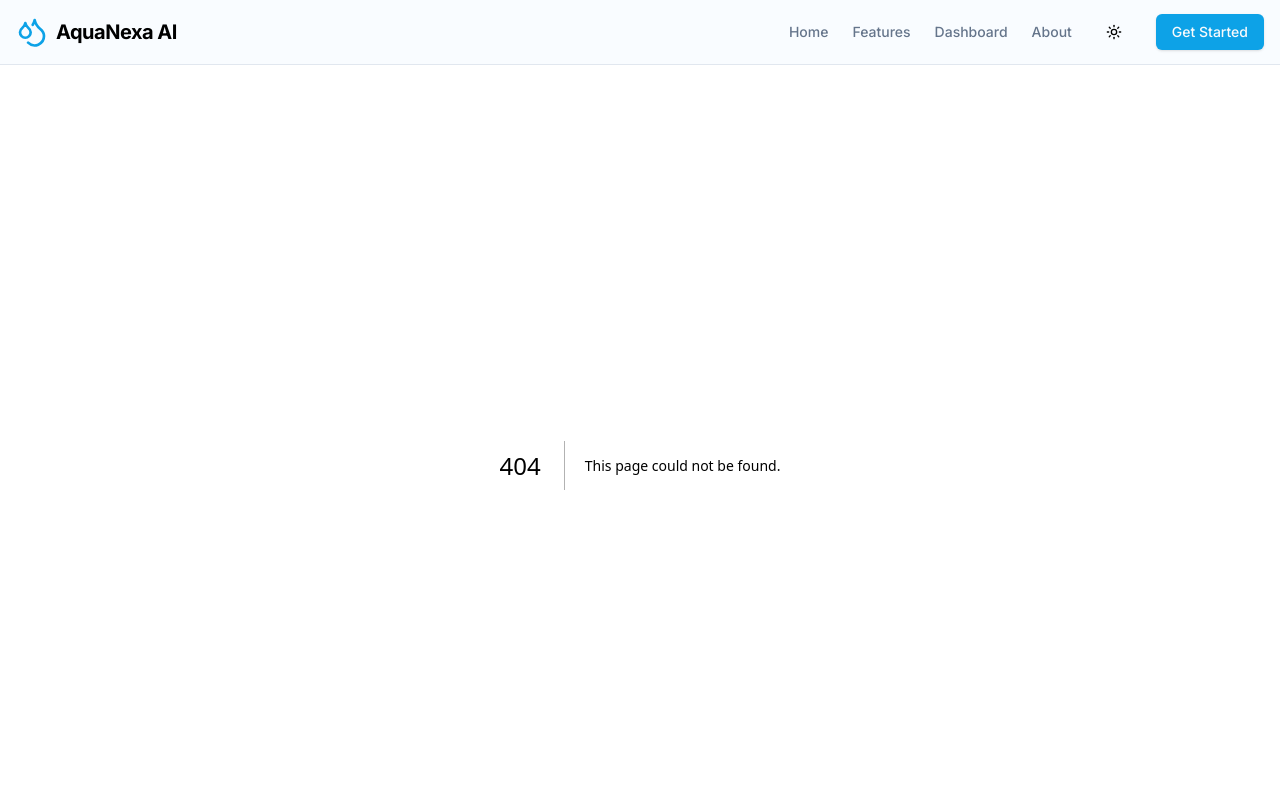
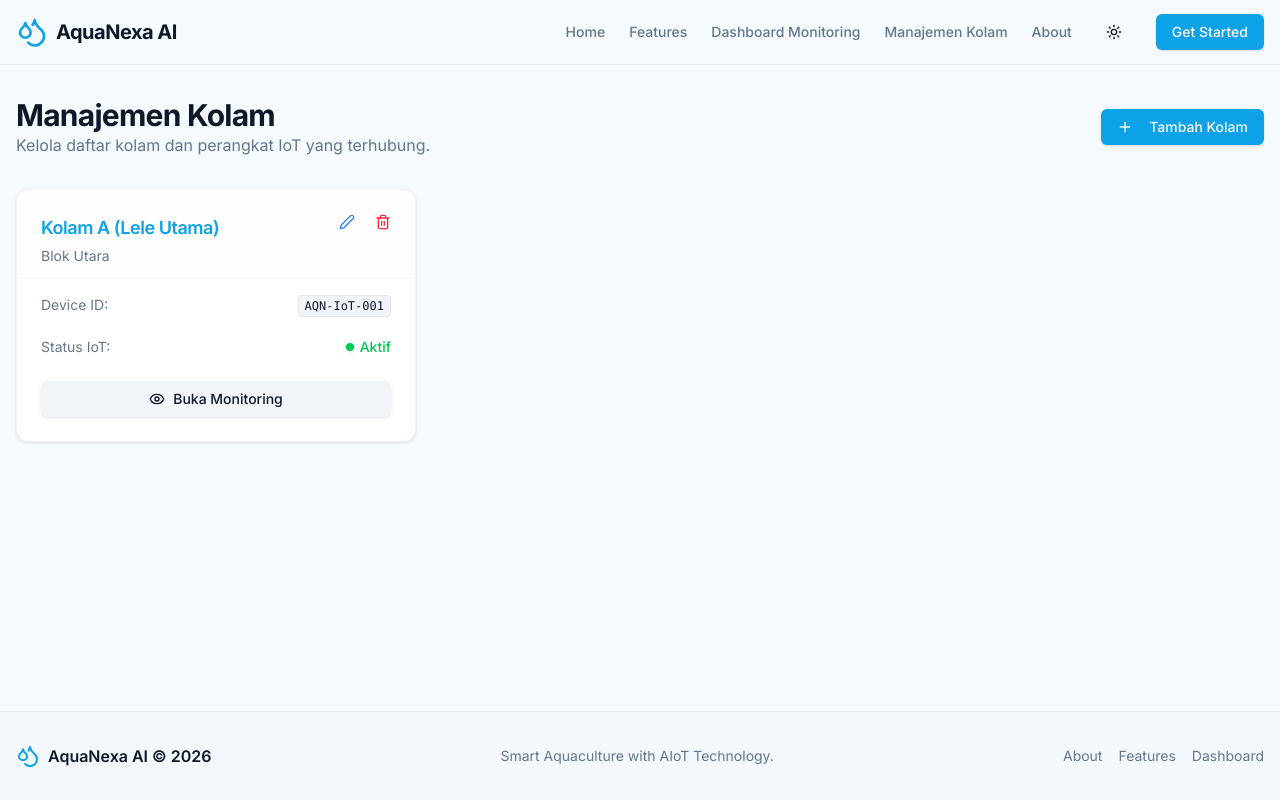
Before and after one commit to Naditya206/AquaVion, a Next.js app: page /dashboard/kolam in a window 1280 px wide. Before the commit this address had no page. Shown: the top 800 px of the page. Built offline with nearby package versions, Linux system fonts and the light colour scheme.

Commit message:
feat: menambah halaman crud manajemen kolam dan update navbar

```diff
--- /dev/null
+++ b/src/app/dashboard/kolam/page.tsx
@@ -0,0 +1,202 @@
+"use client"
+
+import { useState, useEffect } from "react"
+import { Card, CardContent, CardDescription, CardHeader, CardTitle } from "@/components/ui/card"
+import { Button } from "@/components/ui/button"
+import { Plus, Edit2, Trash2, Check, X, Eye } from "lucide-react"
+import Link from "next/link"
+
+type Kolam = {
+  id: string
+  name: string
+  location: string
+  device_id: string
+  created_at: string
+}
+
+export default function KolamManagementPage() {
+  const [kolamList, setKolamList] = useState<Kolam[]>([])
+  const [isAdding, setIsAdding] = useState(false)
+  const [editingId, setEditingId] = useState<string | null>(null)
+
+  const [formData, setFormData] = useState({ name: "", location: "", device_id: "" })
+
+  useEffect(() => {
+    // Load from local storage on mount
+    const saved = localStorage.getItem("aquanexa_kolam_list")
+    if (saved) {
+      setKolamList(JSON.parse(saved))
+    } else {
+      // initial mock
+      const mockList = [
+        { id: "1", name: "Kolam A (Lele Utama)", location: "Blok Utara", device_id: "AQN-IoT-001", created_at: new Date().toISOString() }
+      ]
+      setKolamList(mockList)
+      localStorage.setItem("aquanexa_kolam_list", JSON.stringify(mockList))
+    }
+  }, [])
+
+  const handleSave = () => {
+    if (!formData.name.trim()) return
+
+    let updatedList;
+    if (editingId) {
+      updatedList = kolamList.map(k => k.id === editingId ? { ...k, ...formData } : k)
+    } else {
+      const newKolam: Kolam = {
+        id: Date.now().toString(),
+        name: formData.name,
+        location: formData.location,
+        device_id: formData.device_id,
+        created_at: new Date().toISOString()
+      }
+      updatedList = [...kolamList, newKolam]
+    }
+
+    setKolamList(updatedList)
+    localStorage.setItem("aquanexa_kolam_list", JSON.stringify(updatedList))
+    resetForm()
+  }
+
+  const handleDelete = (id: string) => {
+    if (!confirm("Apakah Anda yakin ingin menghapus kolam ini?")) return;
+    const updatedList = kolamList.filter(k => k.id !== id)
+    setKolamList(updatedList)
+    localStorage.setItem("aquanexa_kolam_list", JSON.stringify(updatedList))
+  }
+
+  const handleEdit = (k: Kolam) => {
+    setEditingId(k.id)
+    setFormData({ name: k.name, location: k.location, device_id: k.device_id })
+    setIsAdding(true)
+  }
+
+  const resetForm = () => {
+    setFormData({ name: "", location: "", device_id: "" })
+    setIsAdding(false)
+    setEditingId(null)
+  }
+
+  return (
+    <div className="container mx-auto px-4 py-8 max-w-7xl flex-1">
+      <div className="flex flex-col md:flex-row justify-between items-start md:items-center mb-8 gap-4">
+        <div>
+          <h1 className="text-3xl font-bold tracking-tight">Manajemen Kolam</h1>
+          <p className="text-muted-foreground">Kelola daftar kolam dan perangkat IoT yang terhubung.</p>
+        </div>
+        {!isAdding && (
+          <Button onClick={() => setIsAdding(true)}>
+            <Plus className="mr-2 h-4 w-4" /> Tambah Kolam
+          </Button>
+        )}
+      </div>
+
+      {isAdding && (
+        <Card className="mb-8 border-primary">
+          <CardHeader>
+            <CardTitle>{editingId ? "Edit Kolam" : "Tambah Kolam Baru"}</CardTitle>
+            <CardDescription>Masukkan detail identitas kolam di bawah ini.</CardDescription>
+          </CardHeader>
+          <CardContent>
+            <div className="grid grid-cols-1 md:grid-cols-3 gap-4 mb-4">
+              <div className="space-y-2">
+                <label className="text-sm font-medium">Nama Kolam</label>
+                <input
+                  type="text"
+                  value={formData.name}
+                  onChange={(e) => setFormData({...formData, name: e.target.value})}
+                  className="w-full flex h-10 rounded-md border border-input bg-background px-3 py-2 text-sm ring-offset-background placeholder:text-muted-foreground focus-visible:outline-none focus-visible:ring-2 focus-visible:ring-ring"
+                  placeholder="Misal: Kolam Lele Pembibitan"
+                />
+              </div>
+              <div className="space-y-2">
+                <label className="text-sm font-medium">Lokasi</label>
+                <input
+                  type="text"
+                  value={formData.location}
+                  onChange={(e) => setFormData({...formData, location: e.target.value})}
+                  className="w-full flex h-10 rounded-md border border-input bg-background px-3 py-2 text-sm ring-offset-background placeholder:text-muted-foreground focus-visible:outline-none focus-visible:ring-2 focus-visible:ring-ring"
+                  placeholder="Misal: Blok Selatan"
+                />
+              </div>
+              <div className="space-y-2">
+                <label className="text-sm font-medium">ID Alat (Device ID IoT)</label>
+                <input
+                  type="text"
+                  value={formData.device_id}
+                  onChange={(e) => setFormData({...formData, device_id: e.target.value})}
+                  className="w-full flex h-10 rounded-md border border-input bg-background px-3 py-2 text-sm ring-offset-background placeholder:text-muted-foreground focus-visible:outline-none focus-visible:ring-2 focus-visible:ring-ring"
+                  placeholder="Misal: AQN-IOT-002"
+                />
+              </div>
+            </div>
+            <div className="flex gap-2">
+              <Button onClick={handleSave}>
+                <Check className="mr-2 h-4 w-4" /> Simpan
+              </Button>
+              <Button variant="outline" onClick={resetForm}>
+                <X className="mr-2 h-4 w-4" /> Batal
+              </Button>
+            </div>
+          </CardContent>
+        </Card>
+      )}
+
+      {kolamList.length === 0 ? (
+        <div className="text-center p-12 border rounded-lg bg-muted/20">
+          <p className="text-muted-foreground">Belum ada kolam yang ditambahkan.</p>
+        </div>
+      ) : (
+        <div className="grid grid-cols-1 md:grid-cols-2 lg:grid-cols-3 gap-6">
+          {kolamList.map((k) => (
+            <Card key={k.id} className="flex flex-col transition-all hover:shadow-md border-border/50">
+              <CardHeader className="pb-3 border-b border-border/20 bg-muted/10">
+                <div className="flex justify-between items-start">
+                  <div>
+                    <CardTitle className="text-lg text-primary">{k.name}</CardTitle>
+                    <CardDescription className="mt-1 flex items-center gap-1">
+                      {k.location || 'Tidak ada lokasi spesifik'}
+                    </CardDescription>
+                  </div>
+                  <div className="flex gap-1 -mr-2 -mt-2">
+                    <Button variant="ghost" size="icon" onClick={() => handleEdit(k)} className="h-8 w-8 text-blue-500 hover:text-blue-600 hover:bg-blue-50 dark:hover:bg-blue-950">
+                      <Edit2 className="h-4 w-4" />
+                    </Button>
+                    <Button variant="ghost" size="icon" onClick={() => handleDelete(k.id)} className="h-8 w-8 text-red-500 hover:text-red-600 hover:bg-red-50 dark:hover:bg-red-950">
+                      <Trash2 className="h-4 w-4" />
+                    </Button>
+                  </div>
+                </div>
+              </CardHeader>
+              <CardContent className="pt-4 flex-1 flex flex-col justify-between">
+                <div className="space-y-3 text-sm flex-1">
+                  <div className="flex justify-between pb-2">
+                    <span className="text-muted-foreground">Device ID:</span>
+                    <span className="font-mono text-xs bg-muted px-1.5 py-0.5 rounded-sm border">{k.device_id || 'Belum di-set'}</span>
+                  </div>
+                  <div className="flex justify-between">
+                    <span className="text-muted-foreground">Status IoT:</span>
+                    <span className="text-green-500 font-medium flex items-center gap-1.5">
+                      <span className="relative flex h-2 w-2">
+                        <span className="animate-ping absolute inline-flex h-full w-full rounded-full bg-green-400 opacity-75"></span>
+                        <span className="relative inline-flex rounded-full h-2 w-2 bg-green-500"></span>
+                      </span>
+                      Aktif
+                    </span>
+                  </div>
+                </div>
+                <div className="mt-6 pt-0">
+                  <Link href={`/dashboard?kolam=${k.id}`} className="w-full">
+                    <Button variant="secondary" className="w-full gap-2">
+                      <Eye className="h-4 w-4" /> Buka Monitoring
+                    </Button>
+                  </Link>
+                </div>
+              </CardContent>
+            </Card>
+          ))}
+        </div>
+      )}
+    </div>
+  )
+}
--- a/src/components/layout/navbar.tsx
+++ b/src/components/layout/navbar.tsx
@@ -13,7 +13,8 @@ export function Navbar() {
   const links = [
     { href: "/", label: "Home" },
     { href: "/features", label: "Features" },
-    { href: "/dashboard", label: "Dashboard" },
+    { href: "/dashboard", label: "Dashboard Monitoring" },
+    { href: "/dashboard/kolam", label: "Manajemen Kolam" },
     { href: "/about", label: "About" },
   ]
 
```
